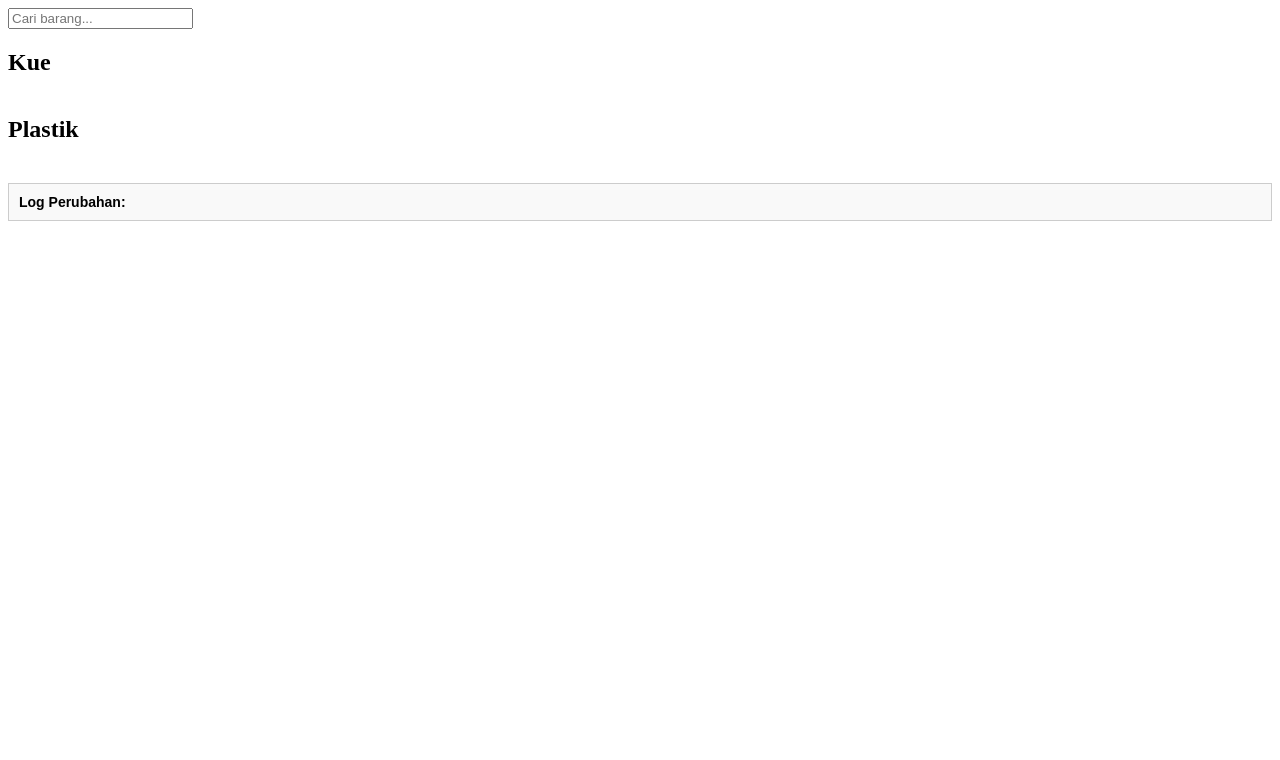
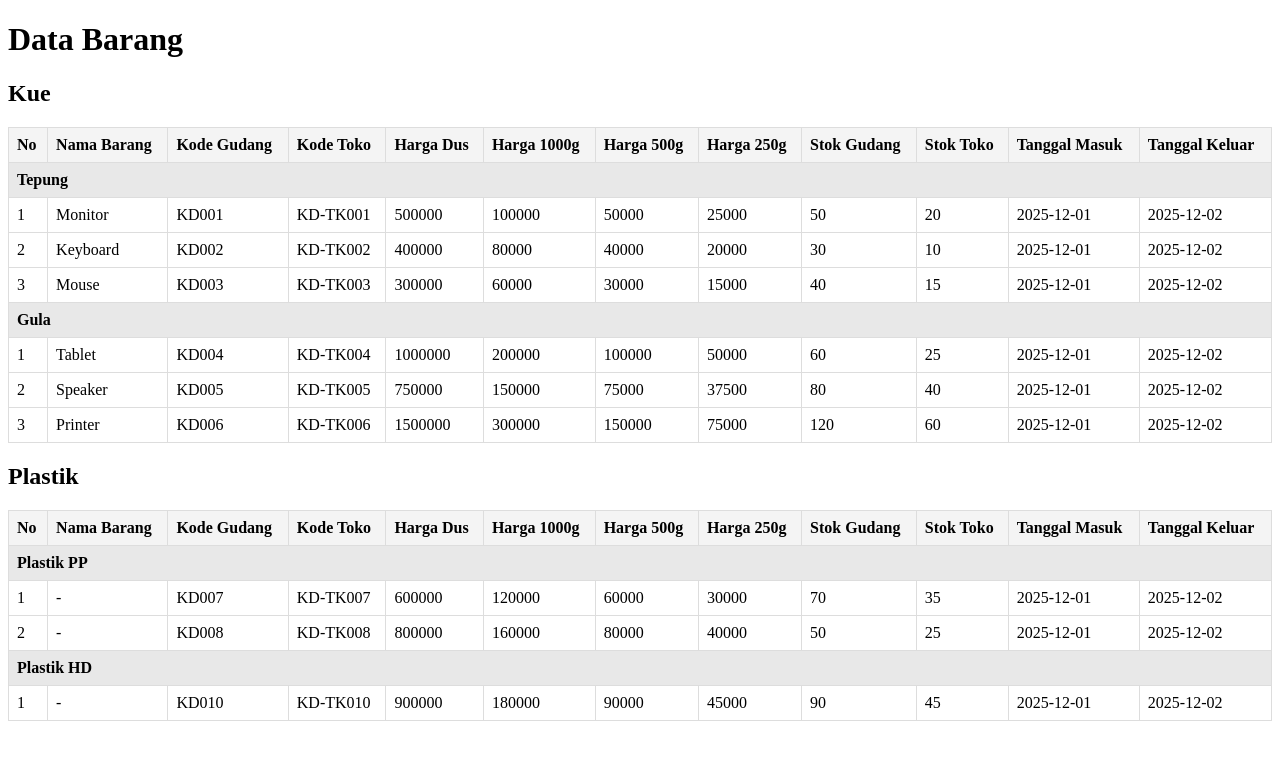
Before and after one commit to shelyou/A, a plain HTML site: page index.html in a window 1280 px wide. Drawn offline with Linux system fonts and the light colour scheme.

Commit message:
Update index.html

```diff
--- a/index.html
+++ b/index.html
@@ -3,136 +3,104 @@
 <head>
     <meta charset="UTF-8">
     <meta name="viewport" content="width=device-width, initial-scale=1.0">
-    <title>Stok</title>
-    <link rel="stylesheet" href="daftarbarang.css">
+    <title>Data Barang</title>
     <style>
         table {
             width: 100%;
             border-collapse: collapse;
-            margin-bottom: 20px;
+            margin: 20px 0;
+            font-size: 16px;
+            text-align: left;
         }
         th, td {
-            border: 1px solid #000;
+            border: 1px solid #ddd;
             padding: 8px;
-            text-align: center;
         }
         th {
-            background-color: #f2f2f2;
-        }
-        .money {
-            font-family: Arial, sans-serif;
-            font-weight: bold;
+            background-color: #f4f4f4;
         }
         .table-subtitle {
-            font-size: 20px;
+            background-color: #e8e8e8;
             font-weight: bold;
-            text-align: center;
-            background-color: #f9f9f9;
-        }
-        .table-subtitle td {
-            border: none;
-        }
-        .edited {
-            background-color: #eaf5e0;
-        }
-        #logContainer {
-            margin-top: 20px;
-            font-size: 14px;
-            font-family: Arial, sans-serif;
-            border: 1px solid #ccc;
-            padding: 10px;
-            background: #f9f9f9;
-        }
-        @media (max-width: 768px) {
-            table {
-                font-size: 13px;
-            }
-            th, td {
-                padding: 7px;
-            }
         }
     </style>
 </head>
 <body>
-    <div class="search-container">
-        <input type="text" id="searchInput" placeholder="Cari barang..." />
-    </div>
-
-    <h2>Kue</h2>
-    <div class="table-container">
-        <table id="tableKue">
-            <!-- Tabel dan konten sesuai -->
-            <!-- Disesuaikan dengan konten asli -->
-        </table>
-    </div>
-
-    <h2>Plastik</h2>
-    <div class="table-container">
-        <table id="tablePlastik">
-            <!-- Tabel dan konten sesuai -->
-            <!-- Disesuaikan dengan konten asli -->
-        </table>
-    </div>
-
-    <div id="logContainer">
-        <strong>Log Perubahan:</strong>
-    </div>
+    <h1>Data Barang</h1>
+    <div id="table-container"></div>
 
     <script>
-        document.addEventListener("DOMContentLoaded", () => {
-            const tableCells = document.querySelectorAll("td");
-            const editableColumns = [4, 5, 6, 7, 8, 9, 10, 11]; // Kolom editable
-            const logContainer = document.getElementById("logContainer");
+        // Load JSON data
+        fetch('data.json')
+            .then(response => response.json())
+            .then(data => {
+                const tableContainer = document.getElementById('table-container');
 
-            // Muat nilai tersimpan dari localStorage
-            tableCells.forEach((cell, index) => {
-                const savedValue = localStorage.getItem(`cell-${index}`);
-                if (savedValue) {
-                    cell.textContent = savedValue;
-                    cell.classList.add("edited");
-                }
-            });
+                data.categories.forEach(category => {
+                    // Create category title
+                    const categoryTitle = document.createElement('h2');
+                    categoryTitle.textContent = category.name;
+                    tableContainer.appendChild(categoryTitle);
 
-            // Tambahkan event listener untuk klik pada kolom yang dapat diedit
-            tableCells.forEach((cell, index) => {
-                if (editableColumns.includes(index % 14)) {
-                    cell.addEventListener("click", () => {
-                        const currentValue = cell.textContent || "";
-                        let inputType = "text";
+                    // Create table
+                    const table = document.createElement('table');
+                    const thead = document.createElement('thead');
+                    thead.innerHTML = `
+                        <tr>
+                            <th>No</th>
+                            <th>Nama Barang</th>
+                            <th>Kode Gudang</th>
+                            <th>Kode Toko</th>
+                            <th>Harga Dus</th>
+                            <th>Harga 1000g</th>
+                            <th>Harga 500g</th>
+                            <th>Harga 250g</th>
+                            <th>Stok Gudang</th>
+                            <th>Stok Toko</th>
+                            <th>Tanggal Masuk</th>
+                            <th>Tanggal Keluar</th>
+                        </tr>
+                    `;
+                    table.appendChild(thead);
 
-                        // Jika kolom tanggal
-                        if ([10, 11].includes(index % 14)) {
-                            inputType = "date";
-                        }
+                    const tbody = document.createElement('tbody');
 
-                        // Prompt untuk input baru
-                        const newValue = prompt(
-                            `Masukkan nilai baru (${inputType === "date" ? "format YYYY-MM-DD" : "bebas"}):`,
-                            currentValue
-                        );
+                    // Loop through items and products
+                    category.items.forEach(item => {
+                        // Add subtitle row
+                        const subtitleRow = document.createElement('tr');
+                        subtitleRow.classList.add('table-subtitle');
+                        subtitleRow.innerHTML = `
+                            <td colspan="12">${item.subtitle}</td>
+                        `;
+                        tbody.appendChild(subtitleRow);
 
-                        // Validasi input dan simpan ke localStorage
-                        if (newValue !== null && newValue.trim() !== "") {
-                            if (inputType === "date" && !/^\d{4}-\d{2}-\d{2}$/.test(newValue.trim())) {
-                                alert("Masukkan tanggal dengan format YYYY-MM-DD!");
-                                return;
-                            }
+                        // Add products rows
+                        item.products.forEach(product => {
+                            const row = document.createElement('tr');
+                            row.innerHTML = `
+                                <td>${product.no}</td>
+                                <td>${product.namaBarang || '-'}</td>
+                                <td>${product.kodeGudang}</td>
+                                <td>${product.kodeToko}</td>
+                                <td>${product.hargaDus || '-'}</td>
+                                <td>${product.harga1000Gram || '-'}</td>
+                                <td>${product.harga500Gram || '-'}</td>
+                                <td>${product.harga250Gram || '-'}</td>
+                                <td>${product.stokGudang}</td>
+                                <td>${product.stokToko}</td>
+                                <td>${product.tanggalMasuk}</td>
+                                <td>${product.tanggalKeluar}</td>
+                            `;
+                            tbody.appendChild(row);
+                        });
+                    });
 
-                            // Simpan nilai baru
-                            cell.textContent = newValue.trim();
-                            localStorage.setItem(`cell-${index}`, newValue.trim());
-
-                            // Tandai sel dengan kelas "edited"
-                            cell.classList.add("edited");
-
-                            // Tambahkan log perubahan
-                            const logMessage = `Sel pada baris ${Math.floor(index / 14) + 1}, kolom ${index % 14 + 1} diubah menjadi: ${newValue.trim()}`;
-                            logContainer.innerHTML += `<p>${logMessage}</p>`;
-                        }
-                    });
-                }
-            });
-        });
+                    table.appendChild(tbody);
+                    tableContainer.appendChild(table);
+                });
+            })
+            .catch(error => console.error('Error loading JSON:', error));
     </script>
 </body>
 </html>
```
